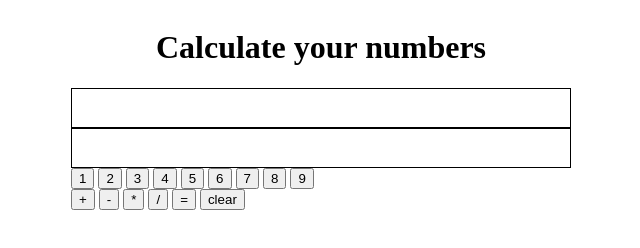
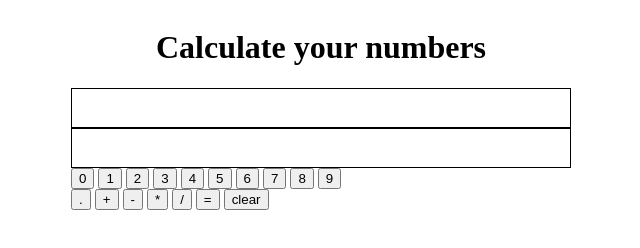
Before and after one commit to TerribleDog/-----------, a plain HTML site: page index.html in a window 1280 px wide. Shown: the whole page, without its empty margins (319-959 px from the left). Drawn offline with Linux system fonts and the light colour scheme.

Commit message:
Update index.html

```diff
--- a/index.html
+++ b/index.html
@@ -19,6 +19,7 @@
             <div class="display display_input"></div>
             <div class="display display_answer"></div>
             <div class="buttons">
+                <button class="button">0</button>
                 <button class="button">1</button>
                 <button class="button">2</button>
                 <button class="button">3</button>
@@ -28,6 +29,7 @@
                 <button class="button">7</button>
                 <button class="button">8</button>
                 <button class="button">9</button><br>
+                <button class="button">.</button>
                 <button class="button">+</button>
                 <button class="button">-</button>
                 <button class="button">*</button>
```
